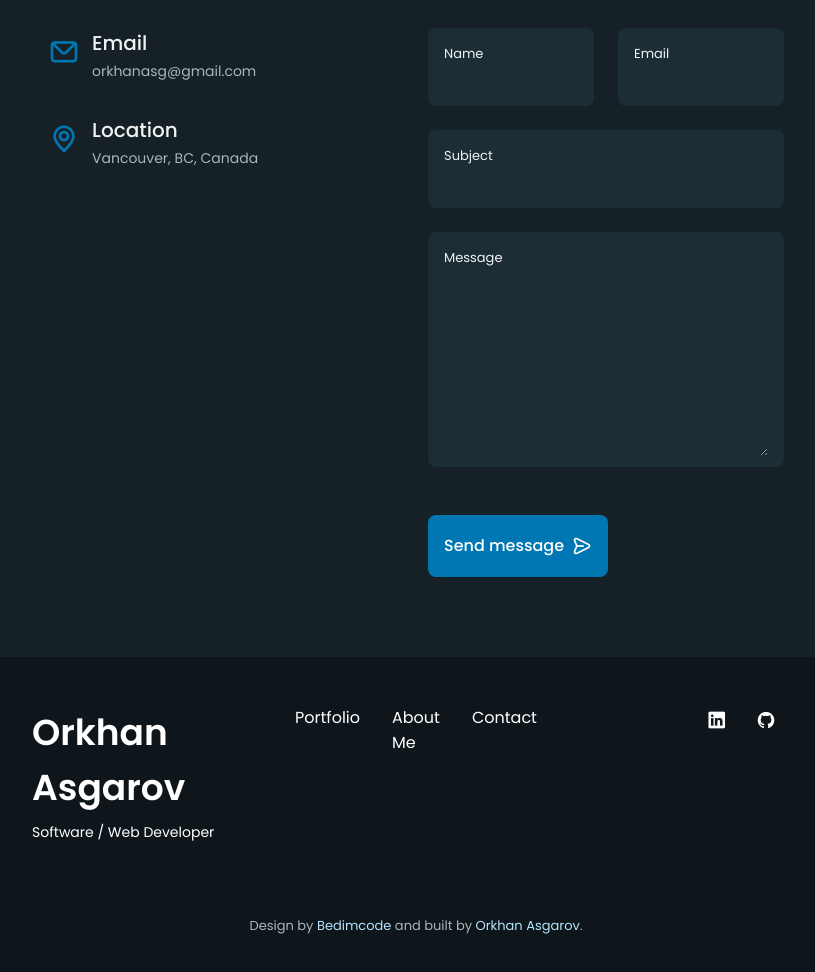
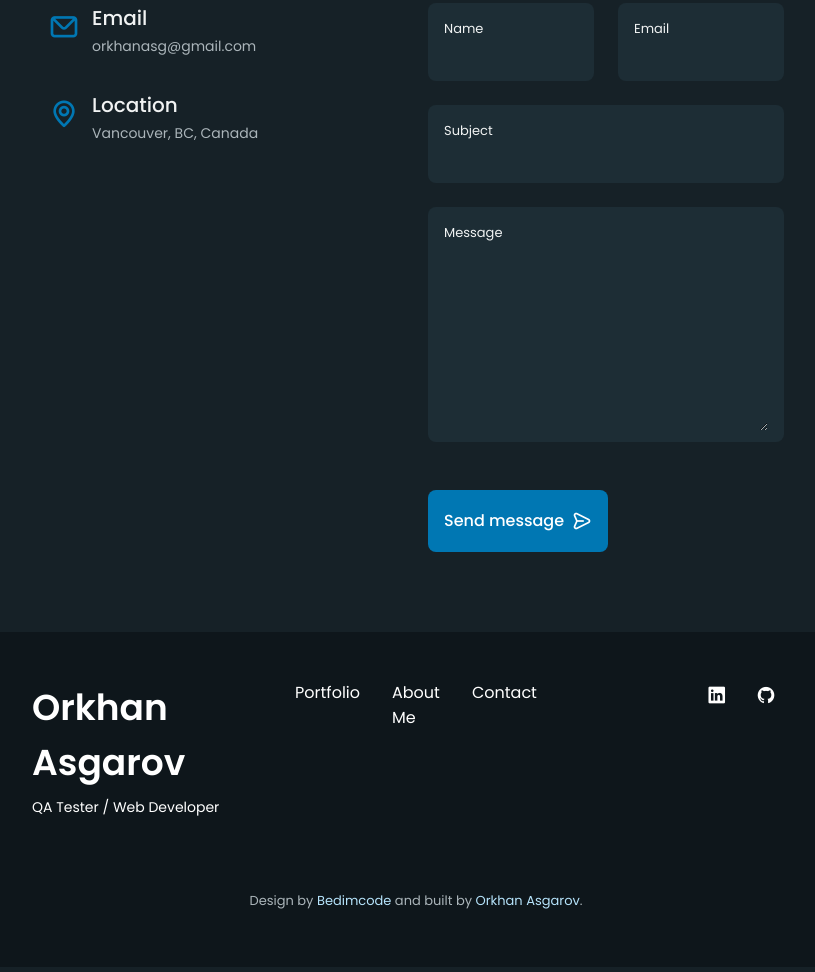
Before and after one commit to orkhanasg/orkhanasg.github.io, a plain HTML site: page index.html in a window 1280 px wide. Shown: the part 3122-4094 px from the top of the page, without its empty margins (224-1039 px from the left). Drawn offline with nearby package versions, Linux system fonts and the light colour scheme; no server answers.

Commit message:
Update index.html

```diff
--- a/index.html
+++ b/index.html
@@ -3,7 +3,7 @@
     <head>
         <meta charset="UTF-8">
         <meta name="viewport" content="width=device-width, initial-scale=1.0">
-        <meta name="description" content="Hi! I am Christian Leyva, a Computer Engineering Student, and this is my portfolio
+        <meta name="description" content="Hi! I am Orkhan Asgarov, a Computer Science Student, and this is my portfolio
          webpage.">
 
         <!--==================== UNICONS ====================-->
@@ -125,7 +125,7 @@
                             <br> I have an experience in designing and maintaining websites as a Front-end Web developer Intern.
 
                             <br> <br> Interests: I enjoy playing Soccer or any game that I can enjoy with friends. I watch and follow Formula 1, UFC and Soccer. In winter I can be found skiing on the weekends. The photo is from a Caucasus Mountains.
-                            <br> <br> One of few things that I really enjoy is solving problems. I believe my passion along with my drive to better myself, will help me succeed as a Software Developer.
+                            <br> <br> One of few things that I really enjoy is solving problems. I believe my passion along with my drive to better myself, will help me succeed as a QA Tester.
                         </p>
                         <div class="about__info">
 
@@ -339,7 +339,7 @@
                 <div class="footer__container container grid">
                     <div>
                         <h1 class="footer__title">Orkhan Asgarov</h1>
-                        <span class="footer__subtitle">Software / Web Developer</span>
+                        <span class="footer__subtitle">QA Tester / Web Developer</span>
                     </div>
 
                     <ul class="footer__links">
```
